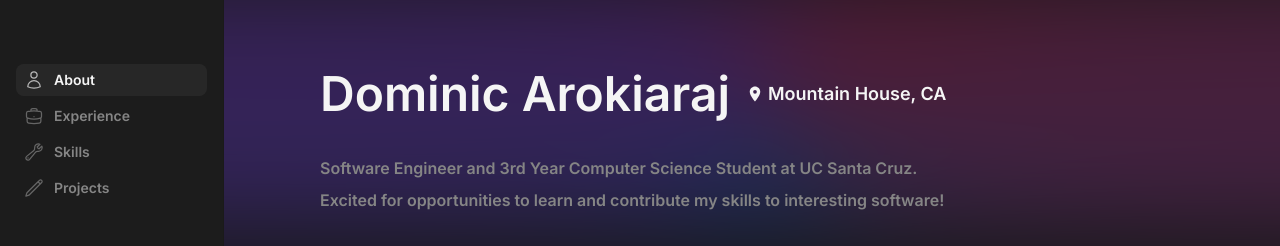
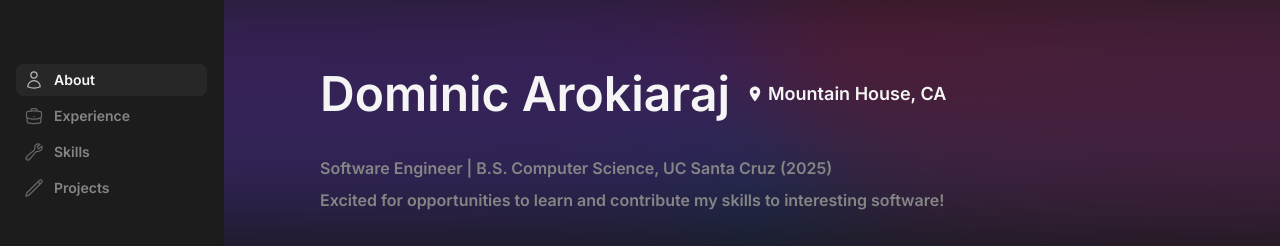
Before and after one commit to dominic-arok/personal-site, a Next.js app: page / in a window 1280 px wide. Shown: the top 246 px of the page. Built offline with nearby package versions, Linux system fonts and the light colour scheme.

Commit message:
update graduation status

```diff
--- a/src/components/Header.tsx
+++ b/src/components/Header.tsx
@@ -25,7 +25,7 @@ export default function Header() {
         </div>
         <div className="space-y-2 mb-8 sm:mb-12">
           <p className="text-[16px] leading-[24px] font-[400] text-[rgb(133,133,133)]">
-            Software Engineer and 3rd Year Computer Science Student at UC Santa Cruz.
+            Software Engineer | B.S. Computer Science, UC Santa Cruz (2025)
           </p>
           <p className="text-[16px] leading-[24px] font-[400] text-[rgb(133,133,133)]">
             Excited for opportunities to learn and contribute my skills to interesting software!
```
